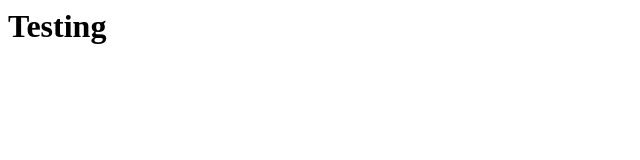
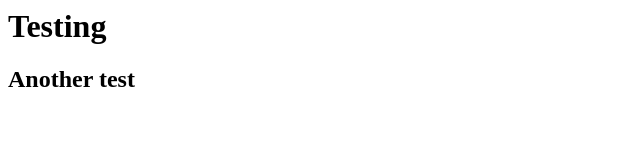
Before and after one commit to apptester/hello_world, a plain HTML site: page index.html in a window 1280 px wide. Shown: the whole page, without its empty margins (0-640 px from the left). Drawn offline with Linux system fonts and the light colour scheme.

Commit message:
added test content

```diff
--- a/index.html
+++ b/index.html
@@ -4,5 +4,6 @@
 	</head>
 	<body>
 		<h1>Testing</h1>
+		<h2>Another test</h2>
 	</body>
 </html>
```
